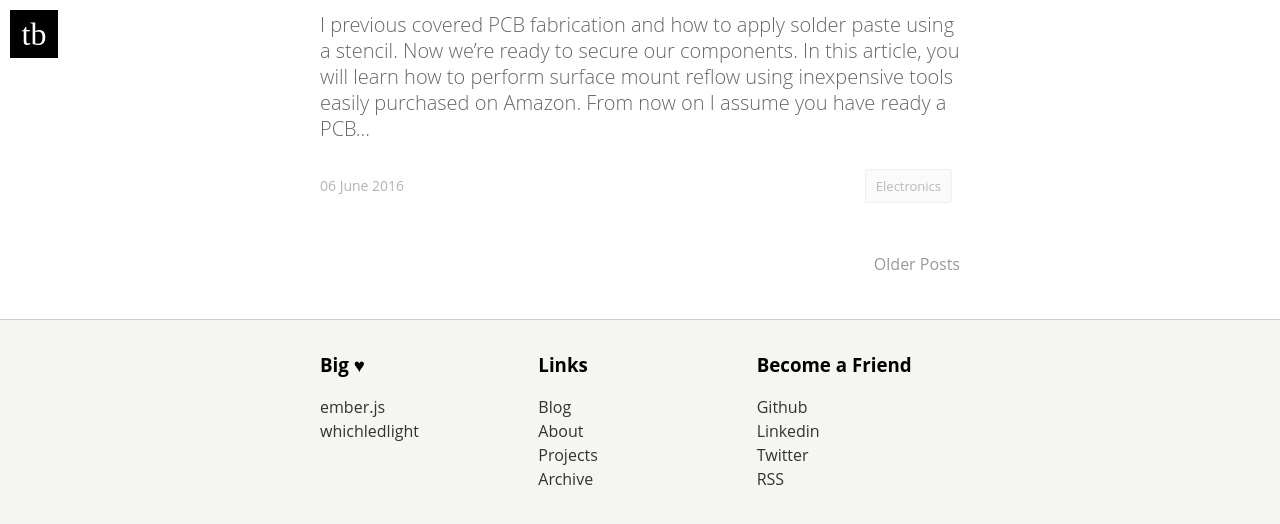
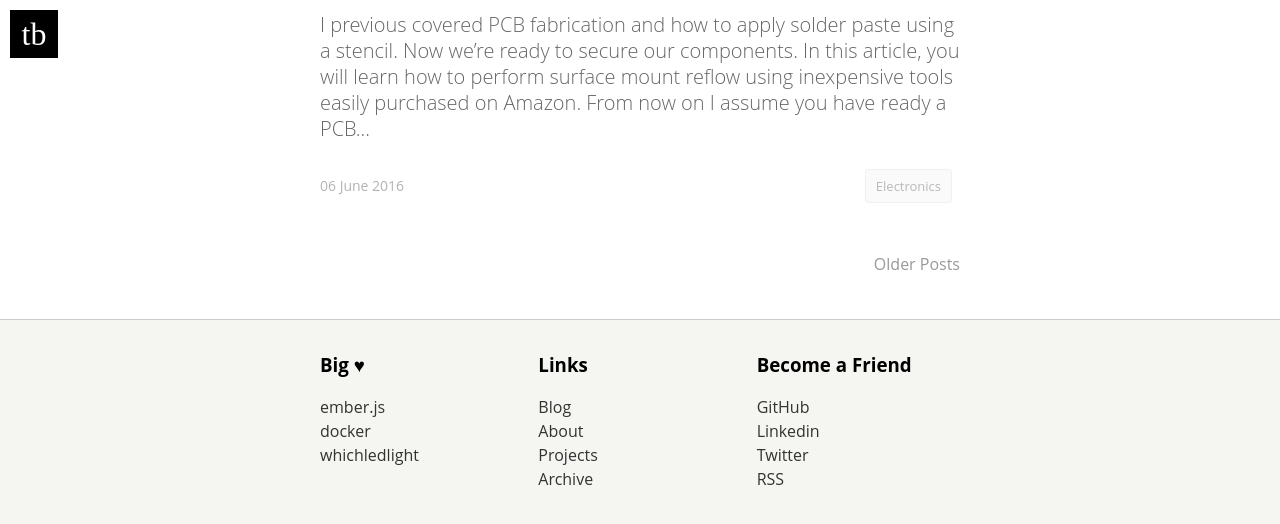
Before and after one commit to tomasbasham/tomasbasham.github.io, a Jekyll site: the page built from index.html, in a window 1280 px wide and 900 px high, scrolled down 3888 px, cut to the strip 0-533 px from the top of the window. Shown: the top 524 px of the strip. Built offline with Jekyll 4.4.1, drawn with Linux system fonts in a browser that asks for light colours; nearby versions of some CDN libraries; some web fonts are replaced; the list of posts is cut into pages by our own code.

Commit message:
Correct footer text

```diff
--- a/_config.yml
+++ b/_config.yml
@@ -62,7 +62,7 @@ social:
       share_link: "&amp;url="
 
   accounts:
-    - name: Github
+    - name: GitHub
       url: https://github.com/tomasbasham
       desc:	Fork me on github
 
--- a/_includes/footer.html
+++ b/_includes/footer.html
@@ -6,6 +6,9 @@
         <ul class="menu-list">
           <li class="menu-item">
             <a href="http://emberjs.com/">ember.js</a>
+          </li>
+          <li class="menu-item">
+            <a href="https://www.docker.com/">docker</a>
           </li>
           <li class="menu-item">
             <a href="https://www.whichledlight.com/">whichledlight</a>
```
